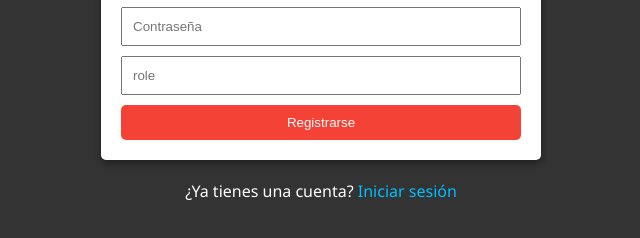
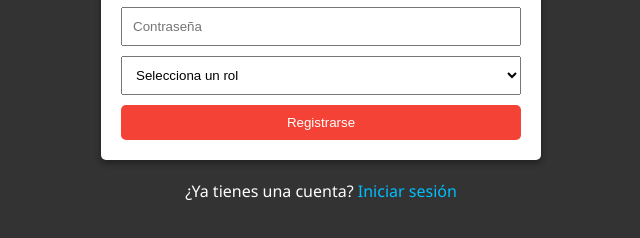
Before and after one commit to SergioAle210/Proyecto-2-DB, a website: page frontend/usuarios/signup.html in a window 1280 px wide. Shown: the part 394-632 px from the top of the page, 319-959 px from the left. Drawn offline with Linux system fonts and the light colour scheme.

Commit message:
style: Changed style of login field

```diff
--- a/frontend/usuarios/signup.html
+++ b/frontend/usuarios/signup.html
@@ -22,7 +22,13 @@
         placeholder="Contraseña"
         required
       />
-      <input type="role" id="rol" placeholder="role" required />
+      <select id="rol" required>
+        <option value="">Selecciona un rol</option>
+        <option value="usuario">Usuario</option>
+        <option value="admin">Administrador</option>
+        <option value="mesero">Mesero</option>
+        <option value="chef">Chef</option>
+      </select>
       <button type="submit">Registrarse</button>
     </form>
     <p>¿Ya tienes una cuenta? <a href="login.html">Iniciar sesión</a></p>
--- a/frontend/usuarios/usuarios.css
+++ b/frontend/usuarios/usuarios.css
@@ -70,3 +70,11 @@ h1 {
     margin-bottom: 20px;
     color: #fefefe;
 }
+
+select {
+    display: block;
+    margin: 10px 0;
+    padding: 10px;
+    width: 100%;
+    box-sizing: border-box;
+}
```
